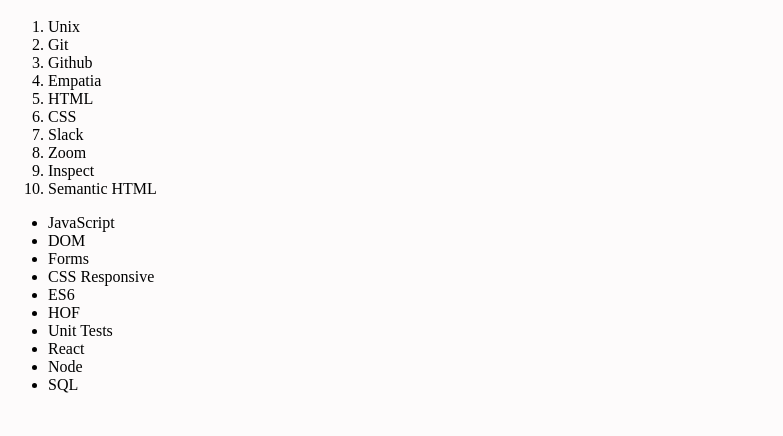
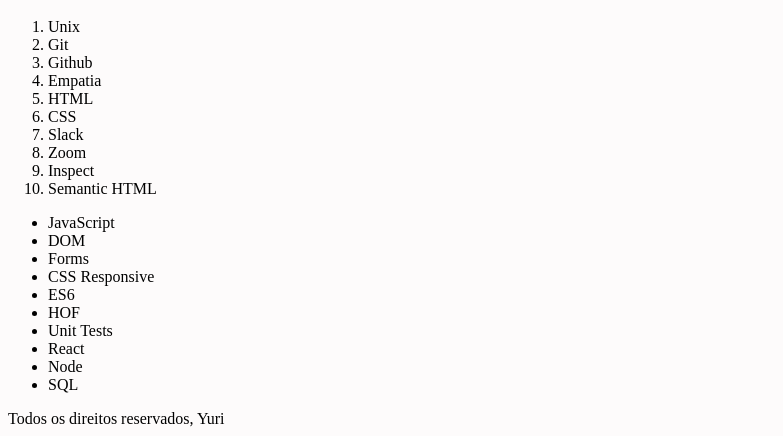
Before and after one commit to yurisalgado21/project-lessons-learned, a website: page index.html in a window 1280 px wide. Shown: the part 1290-1726 px from the top of the page, without its empty margins (0-783 px from the left). Before the commit the page ends 1700 px from the top, so only its background shows below. Drawn offline with Linux system fonts and the light colour scheme.

Commit message:
Adicionei um rodapé para a página

```diff
--- a/index.html
+++ b/index.html
@@ -36,5 +36,6 @@
         <li>Node</li>
         <li>SQL</li>
     </ul>
+    <footer id="rodape">Todos os direitos reservados, Yuri</footer>
 </body>
 </html>
```
